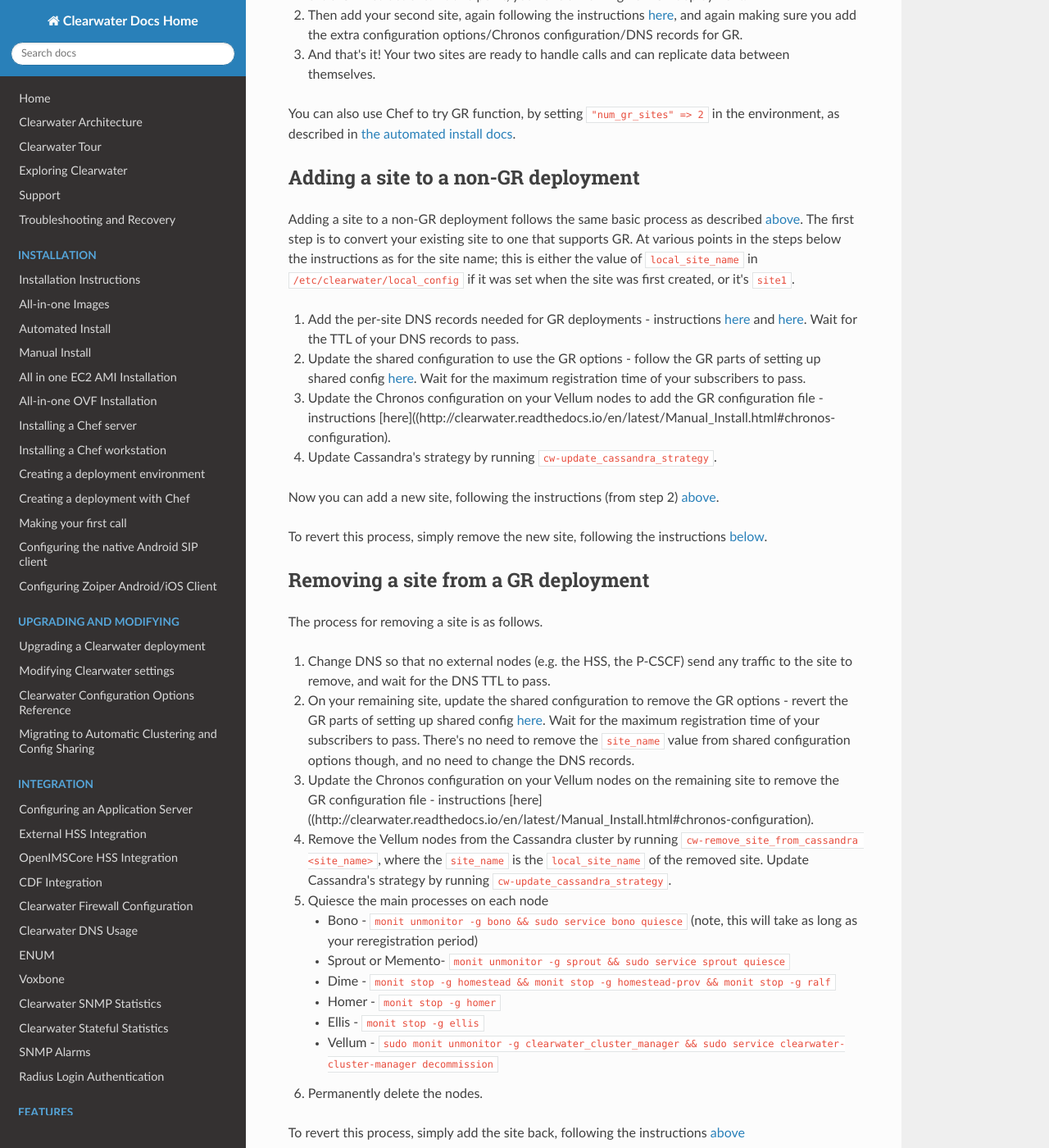
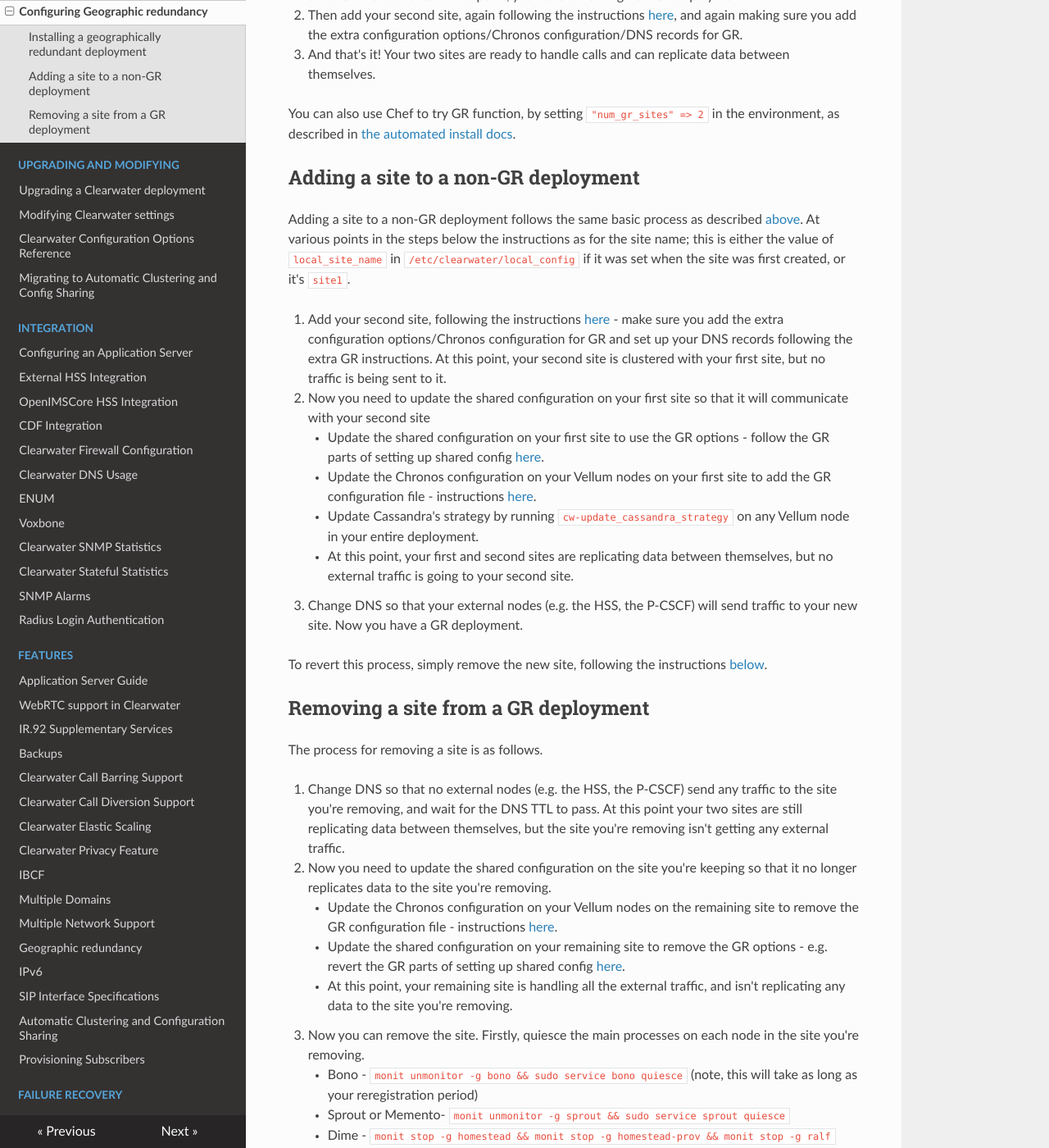
Before and after one commit to Metaswitch/clearwater-readthedocs, an MkDocs documentation site: the page built from docs/Configuring_GR_deployments.md, in a window 1280 px wide and 1400 px high, scrolled down 545 px. Shown: the whole window at 82% size. Built offline with MkDocs 1.6.1, drawn with Linux system fonts in a browser that asks for light colours; nearby versions of some CDN libraries; old or Windows-style settings are respelled for this version of MkDocs; some of the changed text lies outside the part shown.

Commit message:
Fixes to the GR docs

```diff
--- a/docs/Configuring_GR_deployments.md
+++ b/docs/Configuring_GR_deployments.md
@@ -20,14 +20,15 @@ You can also use Chef to try GR function, by setting `"num_gr_sites" => 2` in th
 
 ## Adding a site to a non-GR deployment
 
-Adding a site to a non-GR deployment follows the same basic process as described [above](http://clearwater.readthedocs.io/en/latest/Configuring_GR_Deployments.html#installing-a-geographically-redundant-deployment). The first step is to convert your existing site to one that supports GR. At various points in the steps below the instructions as for the site name; this is either the value of `local_site_name` in `/etc/clearwater/local_config` if it was set when the site was first created, or it's `site1`.
+Adding a site to a non-GR deployment follows the same basic process as described [above](http://clearwater.readthedocs.io/en/latest/Configuring_GR_Deployments.html#installing-a-geographically-redundant-deployment). At various points in the steps below the instructions as for the site name; this is either the value of `local_site_name` in `/etc/clearwater/local_config` if it was set when the site was first created, or it's `site1`.
 
-1. Add the per-site DNS records needed for GR deployments - instructions [here](Clearwater_DNS_Usage.md) and [here](http://clearwater.readthedocs.io/en/latest/Manual_Install.html#dns-records). Wait for the TTL of your DNS records to pass.
-2. Update the shared configuration to use the GR options - follow the GR parts of setting up shared config [here](http://clearwater.readthedocs.io/en/latest/Manual_Install.html#provide-shared-configuration). Wait for the maximum registration time of your subscribers to pass.
-3. Update the Chronos configuration on your Vellum nodes to add the GR configuration file - instructions [here]((http://clearwater.readthedocs.io/en/latest/Manual_Install.html#chronos-configuration).
-4. Update Cassandra's strategy by running `cw-update_cassandra_strategy`.
-
-Now you can add a new site, following the instructions (from step 2) [above](http://clearwater.readthedocs.io/en/latest/Configuring_GR_Deployments.html#installing-a-geographically-redundant-deployment).
+1. Add your second site, following the instructions [here](http://clearwater.readthedocs.io/en/latest/Manual_Install.html) - make sure you add the extra configuration options/Chronos configuration for GR and set up your DNS records following the extra GR instructions. At this point, your second site is clustered with your first site, but no traffic is being sent to it.
+2. Now you need to update the shared configuration on your first site so that it will communicate with your second site
+    * Update the shared configuration on your first site to use the GR options - follow the GR parts of setting up shared config [here](http://clearwater.readthedocs.io/en/latest/Manual_Install.html#provide-shared-configuration).
+    * Update the Chronos configuration on your Vellum nodes on your first site to add the GR configuration file - instructions [here](http://clearwater.readthedocs.io/en/latest/Manual_Install.html#chronos-configuration).
+    * Update Cassandra's strategy by running `cw-update_cassandra_strategy` on any Vellum node in your entire deployment.
+    * At this point, your first and second sites are replicating data between themselves, but no external traffic is going to your second site.
+3. Change DNS so that your external nodes (e.g. the HSS, the P-CSCF) will send traffic to your new site. Now you have a GR deployment.
 
 To revert this process, simply remove the new site, following the instructions [below](http://clearwater.readthedocs.io/en/latest/Configuring_GR_Deployments.html#removing-a-site-from-a-gr-deployment).
 
@@ -35,17 +36,18 @@ To revert this process, simply remove the new site, following the instructions [
 
 The process for removing a site is as follows.
 
-1. Change DNS so that no external nodes (e.g. the HSS, the P-CSCF) send any traffic to the site to remove, and wait for the DNS TTL to pass.
-3. On your remaining site, update the shared configuration to remove the GR options - revert the GR parts of setting up shared config [here](http://clearwater.readthedocs.io/en/latest/Manual_Install.html#provide-shared-configuration). Wait for the maximum registration time of your subscribers to pass. There's no need to remove the `site_name` value from shared configuration options though, and no need to change the DNS records.
-3. Update the Chronos configuration on your Vellum nodes on the remaining site to remove the GR configuration file - instructions [here]((http://clearwater.readthedocs.io/en/latest/Manual_Install.html#chronos-configuration).
-4. Remove the Vellum nodes from the Cassandra cluster by running `cw-remove_site_from_cassandra <site_name>`, where the `site_name` is the `local_site_name` of the removed site. Update Cassandra's strategy by running `cw-update_cassandra_strategy`.
-5. Quiesce the main processes on each node
+1. Change DNS so that no external nodes (e.g. the HSS, the P-CSCF) send any traffic to the site you're removing, and wait for the DNS TTL to pass. At this point your two sites are still replicating data between themselves, but the site you're removing isn't getting any external traffic.
+2. Now you need to update the shared configuration on the site you're keeping so that it no longer replicates data to the site you're removing.
+    * Update the Chronos configuration on your Vellum nodes on the remaining site to remove the GR configuration file - instructions [here](http://clearwater.readthedocs.io/en/latest/Manual_Install.html#chronos-configuration).
+    * Update the shared configuration on your remaining site to remove the GR options - e.g. revert the GR parts of setting up shared config [here](http://clearwater.readthedocs.io/en/latest/Manual_Install.html#provide-shared-configuration).
+    * At this point, your remaining site is handling all the external traffic, and isn't replicating any data to the site you're removing.
+3. Now you can remove the site. Firstly, quiesce the main processes on each node in the site you're removing.
     * Bono - `monit unmonitor -g bono && sudo service bono quiesce` (note, this will take as long as your reregistration period)
     * Sprout or Memento- `monit unmonitor -g sprout && sudo service sprout quiesce`
     * Dime - `monit stop -g homestead && monit stop -g homestead-prov && monit stop -g ralf`
     * Homer - `monit stop -g homer`
     * Ellis - `monit stop -g ellis`
     * Vellum - `sudo monit unmonitor -g clearwater_cluster_manager && sudo service clearwater-cluster-manager decommission`
-6. Permanently delete the nodes.
+4. Once this is complete, you can permanently delete the nodes.
 
 To revert this process, simply add the site back, following the instructions [above](http://clearwater.readthedocs.io/en/latest/Configuring_GR_Deployments.html#adding-a-site-to-a-non-gr-deployment)
--- a/mkdocs.yml
+++ b/mkdocs.yml
@@ -20,6 +20,7 @@ pages:
   - Making your first call: Making_your_first_call.md
   - Configuring the native Android SIP client: Configuring_the_native_Android_SIP_client.md
   - Configuring Zoiper Android/iOS Client: Configuring_Zoiper_Android_iOS_Client.md
+  - Configuring Geographic redundancy: Configuring_GR_deployments.md
 - Upgrading and Modifying:
   - Upgrading a Clearwater deployment: Upgrading_a_Clearwater_deployment.md
   - Modifying Clearwater settings: Modifying_Clearwater_settings.md
```
Also changed, not shown: docs/Geographic_redundancy.md (+1 -0 lines), docs/Handling_Site_Failure.md (+2 -3 lines).
